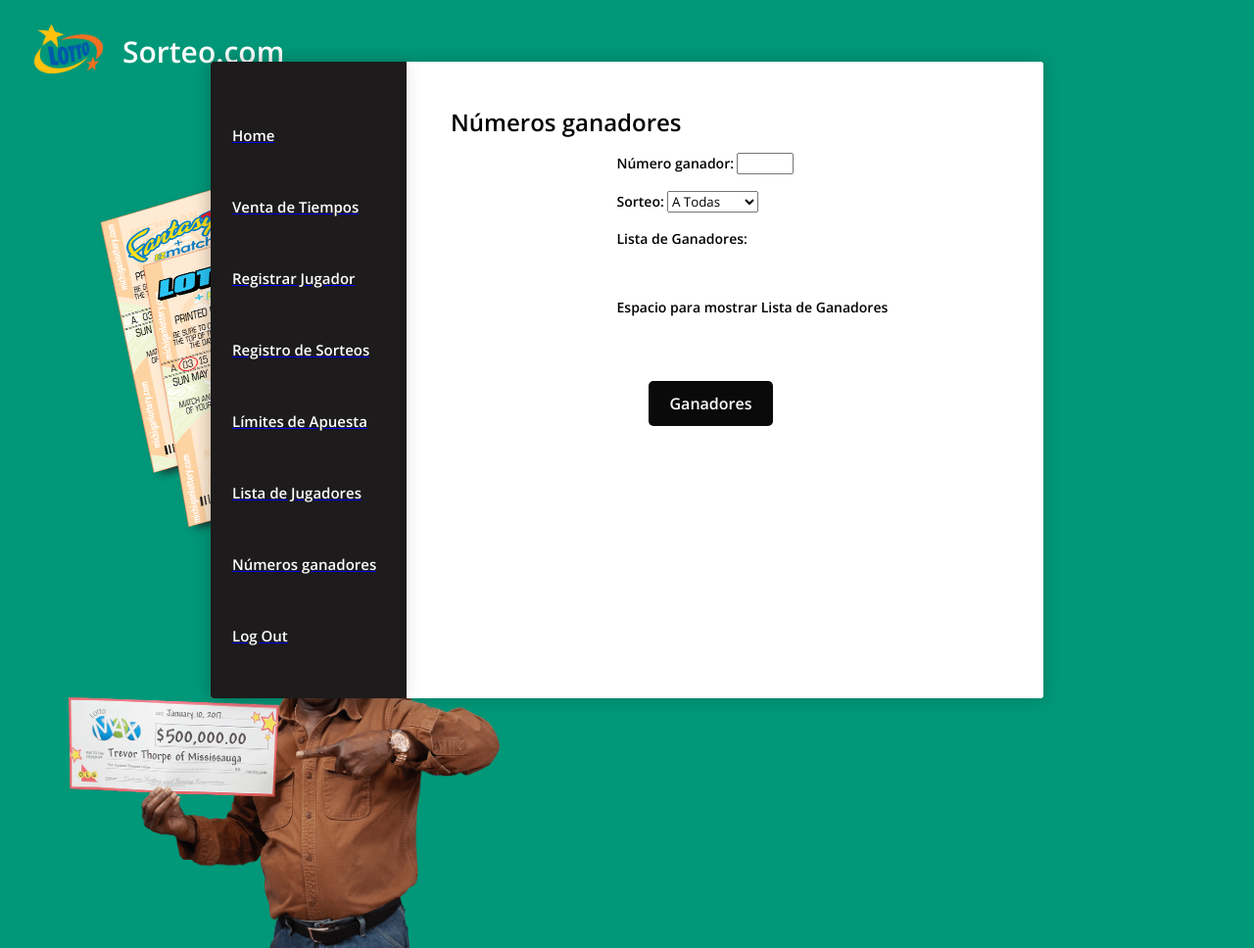
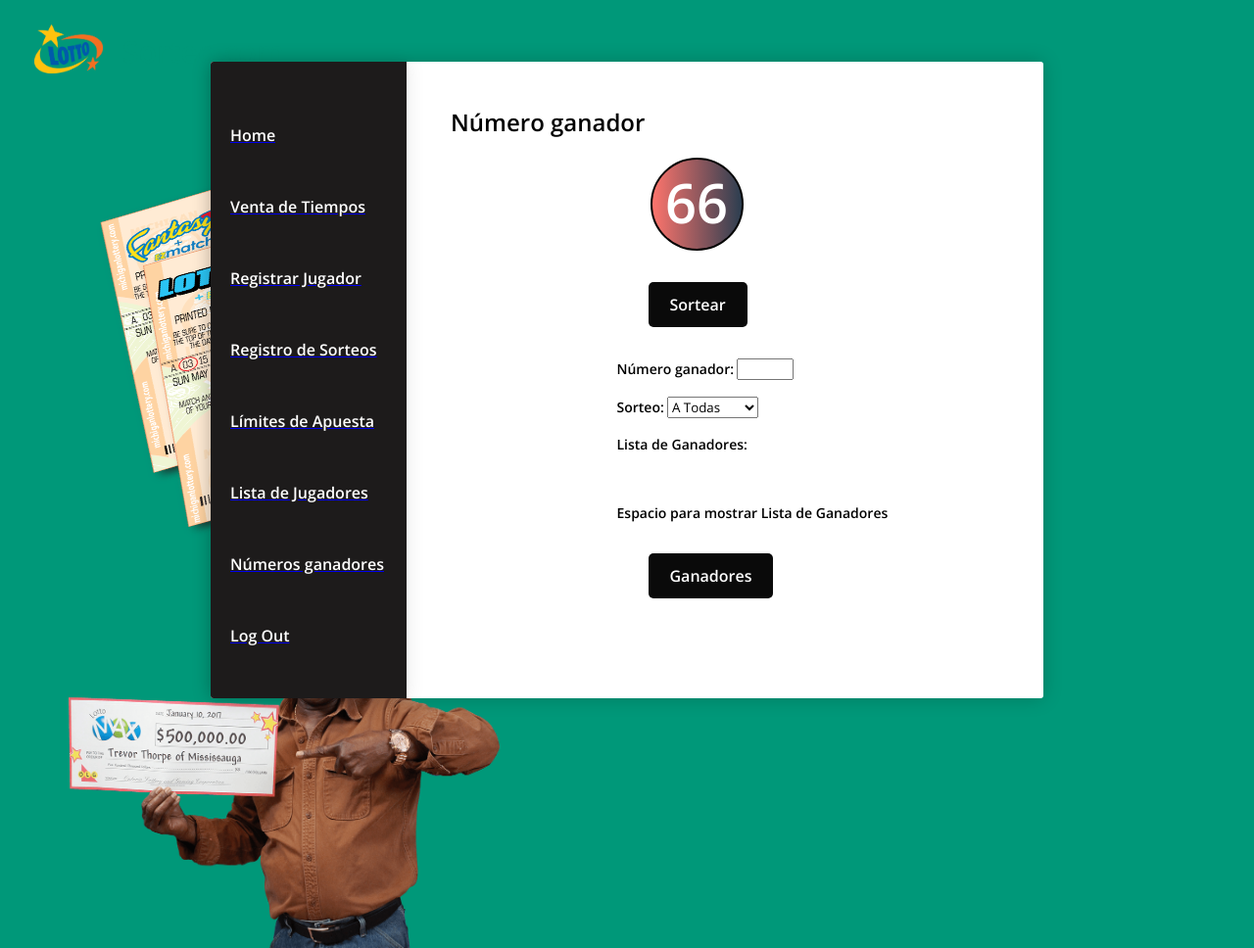
Before and after one commit to bernalqz/Proyecto_Progra04, a PHP site: page /app/views/panel-de-juego.php in a window 1280 px wide; the page is wider, and only the part inside the window is pictured. Shown: the top 968 px of that part at 98% size. Run offline with PHP 8.4, Linux system fonts and the light colour scheme; some libraries are stand-ins or nearby versions.

Commit message:
numero random

```diff
--- a/app/views/header.php
+++ b/app/views/header.php
@@ -5,7 +5,7 @@
     <meta http-equiv="X-UA-Compatible" content="IE=edge">
     <meta name="viewport" content="width=device-width, initial-scale=1.1">
     <script src="https://kit.fontawesome.com/76ceaa8f89.js" crossorigin="anonymous"></script>
-    <link rel="stylesheet" href="../../assets/css/style.css?ver=1.5">
+    <link rel="stylesheet" href="../../assets/css/style.css?ver=1.0">
 
     <title>El Juego de los tiempos</title>
 </head>
--- a/app/views/panel-de-juego.php
+++ b/app/views/panel-de-juego.php
@@ -1,14 +1,21 @@
 <?php include "header.php"?>
 
 <div class="title-head">
-<h1>Números ganadores</h1>
+<h1>Número ganador</h1>
 </div>
 
 <div class="ventanas">
+
+<div>
+  <h3 class="random_ball" id=ball>0</h3><br>
+</div>
+
+<button class="btn" id="button-run">Sortear</button><br><br>
+
+
 <form action="../../assets/php/panel_de_juego.php">
 <label for="">Número ganador:</label>
-
-<input type="number" min="0" max="100" required placeholder=""></input><br><br>
+<input type="number" min="0" max="100" required></input><br><br>
 <label for="">Sorteo:</label>
 <select name="" id="">
 <option value="">A Todas</option>
@@ -21,10 +28,27 @@
 <label for="">Lista de Ganadores:</label>
 <br><br>  <br><br>
 <label for=""> Espacio para mostrar Lista de Ganadores</label>
-<br><br>  <br><br>
+<br><br>
 <input type="submit" class="btn" value="Ganadores"></input>
-
 </form>
 </div>
 
+<script>
+
+  const my_ball = document.getElementById("ball");
+
+  const button_run = document.getElementById("button-run");
+
+  const random_num_generator = () => {
+
+    const random_num = Math.floor(Math.random() * 100 + 1);
+    ball.textContent = random_num;
+
+  };
+
+  button_run.addEventListener('click', random_num_generator);
+  random_num_generator();
+
+</script>
+
 <?php include "footer.php"?>
--- a/assets/css/style.css
+++ b/assets/css/style.css
@@ -42,10 +42,10 @@
 
 .navbar
 {
-  width: 200px;
+  width: 220px;
   height: 100%;
   background-color: #1D1B1B;
-  padding: 40px 22px;
+  padding: 40px 20px;
   text-align: center;
   border-radius: 3px 0px 0px 3px;
   display: block;
@@ -60,7 +60,7 @@
   text-decoration: none;
   outline: none;
   overflow: hidden;
-  font-size: 15px;
+  font-size: 16px;
   font-weight: bold;
   margin-bottom: 3px;
   cursor: pointer;
@@ -319,14 +319,14 @@
     position: relative;
     left: 125px;
     top: -22px;
-    color: #fff;
+    color: #009879;
     transition: 0.3s ease;
     cursor: pointer;
     width: 20px;
   }
 
   header:hover {
-    color: #fff786;
+    color: #bbbbbb;
   }
 
   .dinero img{
@@ -392,3 +392,26 @@
   input:focus{
     border: 1px solid #1D1B1B;
   }
+
+ /*Numero random*/
+
+ .random_ball{
+    background: #2C3E50;
+    background: -webkit-linear-gradient(to right, #FD746C, #2C3E50);
+    background: linear-gradient(to right, #FD746C, #2C3E50);
+    border: 2.5px solid #050505;
+    font-size: 3.5rem;
+    width: 95px;
+    height: 95px;
+    text-align: center;
+    justify-content: center;
+    color: #fff;
+    padding: 5px;
+    border-radius: 50%;
+    position: relative;
+    left: 34px;
+    margin-top: 20px;
+    font-weight: bold;
+  }
+
+  /*Numero random-final*/
```
